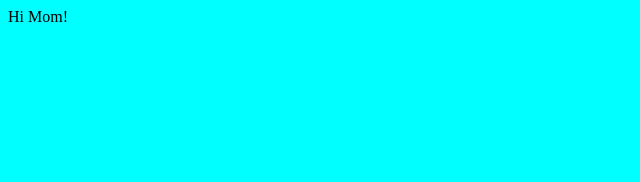
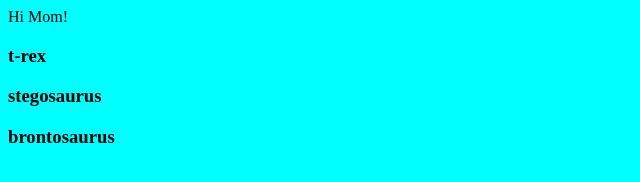
Before and after one commit to Dev-Davis/js-arrays, a plain HTML site: page index.html in a window 1280 px wide. Shown: the whole page, without its empty margins (0-640 px from the left). Drawn offline with Linux system fonts and the light colour scheme.

Commit message:
modified favicon index and js files

```diff
--- a/index.html
+++ b/index.html
@@ -9,6 +9,9 @@
 </head>
 <body>
     Hi Mom!
+    <div id="dino-barn">
+
+    </div>
     <script src="./main.js"></script>
 </body>
 </html>
--- a/main.js
+++ b/main.js
@@ -1 +1,37 @@
-console.log('Hi Mom');
+const dinosaurs = [
+    {
+        dinoType: 't-rex',
+    },
+    {
+        dinoType: 'stegosaurus',
+    },
+    {
+        dinoType: 'brontosaurus',
+    }
+];
+
+
+
+//loop over the dinosaurs
+//build up a DOMstring
+//print the DOMstring to the DOM
+
+const printToDom = (divId, textToPrint) => {
+    const selectedDiv = document.getElementById(divId);
+    selectedDiv.innerHTML += textToPrint;
+}
+
+const buildDinosaurs = () => {
+    let domString = '';
+    for(let i = 0; i < dinosaurs.length; i++){
+        domString += `<h3>${dinosaurs[i].dinoType}</h3>`;
+        console.log(dinosaurs[i].dinoType);
+    }
+    printToDom('dino-barn', domString);
+}
+
+const init = () => {
+    buildDinosaurs();
+};
+
+init();
```
Also changed, not shown: favicon.ico (added).
